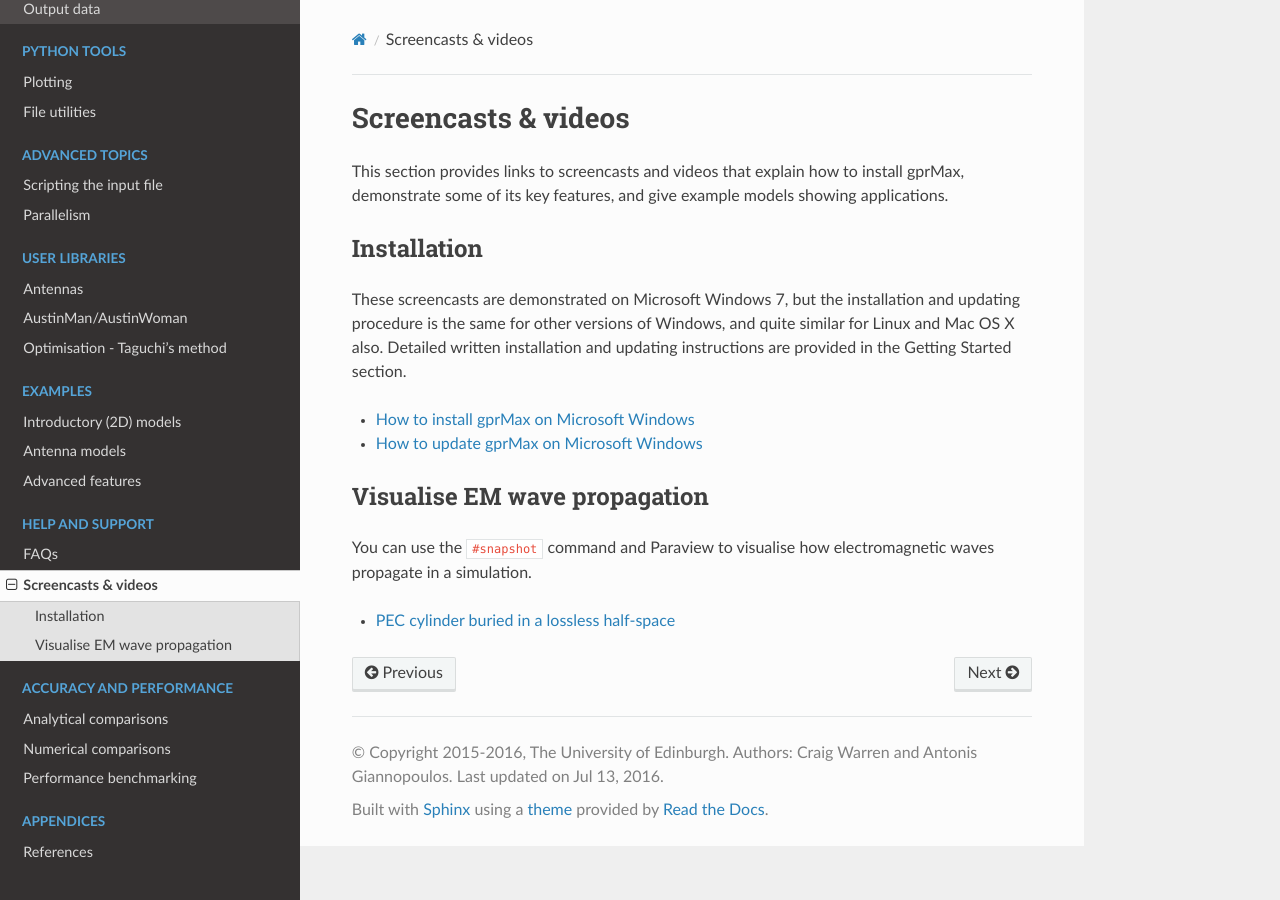
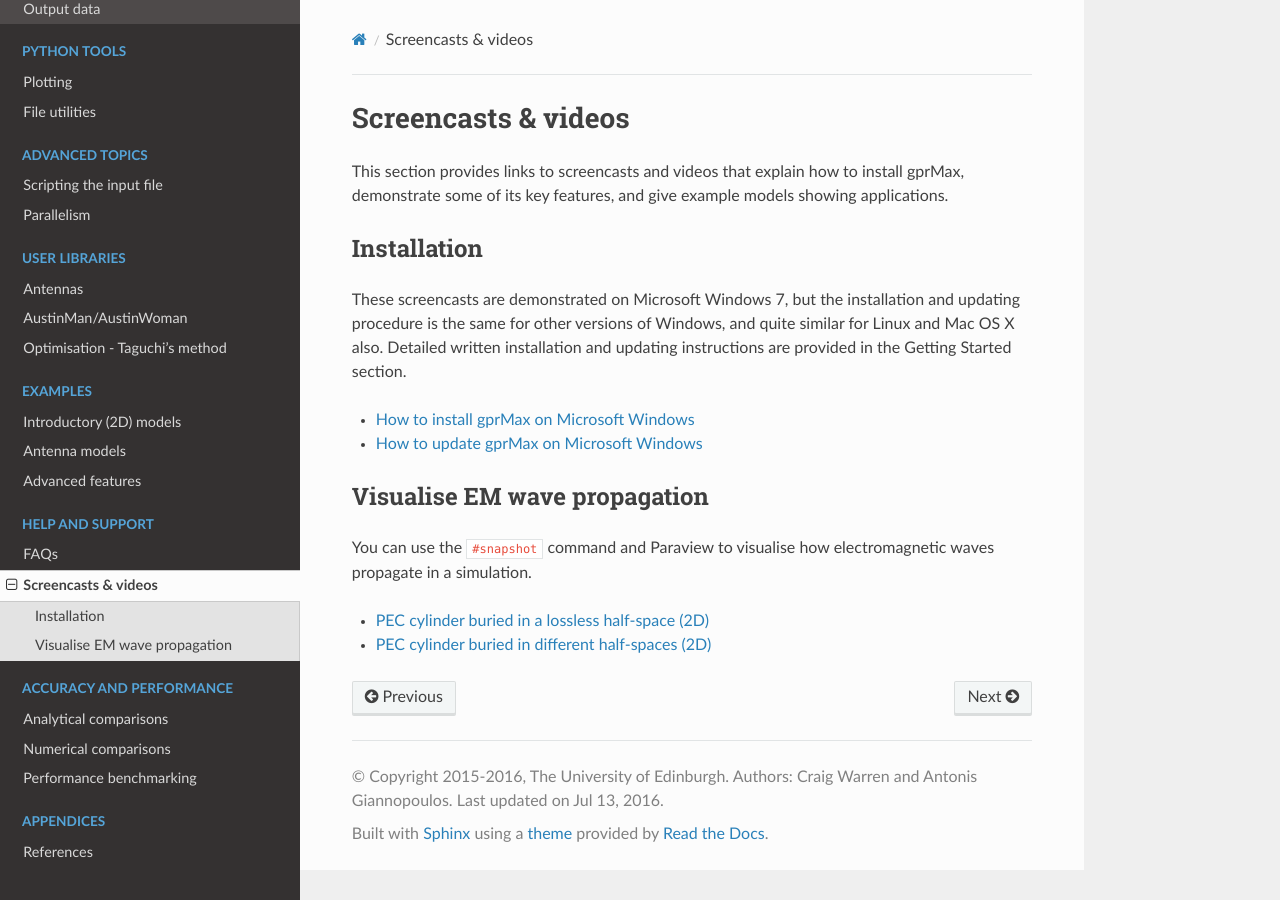
Before and after one commit to gprMax/gprMax, a Sphinx documentation site: the page built from docs/source/screencasts.rst, in a window 1280 px wide. Built offline with Sphinx 7.4.7 and the Read the Docs theme 2.0.0, drawn with Linux system fonts in a browser that asks for light colours.

Commit message:
Updated with homogeneous and heterogeneous 2D videos.

```diff
--- a/docs/source/screencasts.rst
+++ b/docs/source/screencasts.rst
@@ -19,4 +19,5 @@ Visualise EM wave propagation
 
 You can use the ``#snapshot`` command and Paraview to visualise how electromagnetic waves propagate in a simulation.
 
-* `PEC cylinder buried in a lossless half-space <https://youtu.be/BpBo0-SFda4>`_
+* `PEC cylinder buried in a lossless half-space (2D) <https://youtu.be/BpBo0-SFda4>`_
+* `PEC cylinder buried in different half-spaces (2D) <https://youtu.be/g744O_wb14I>`_
```
